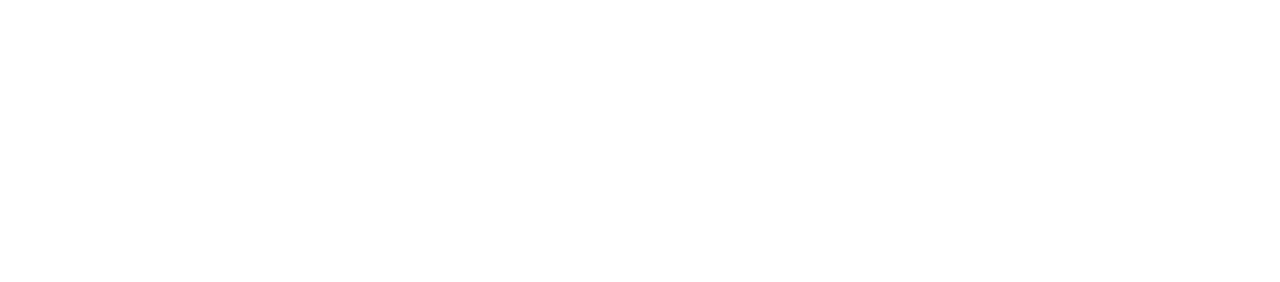
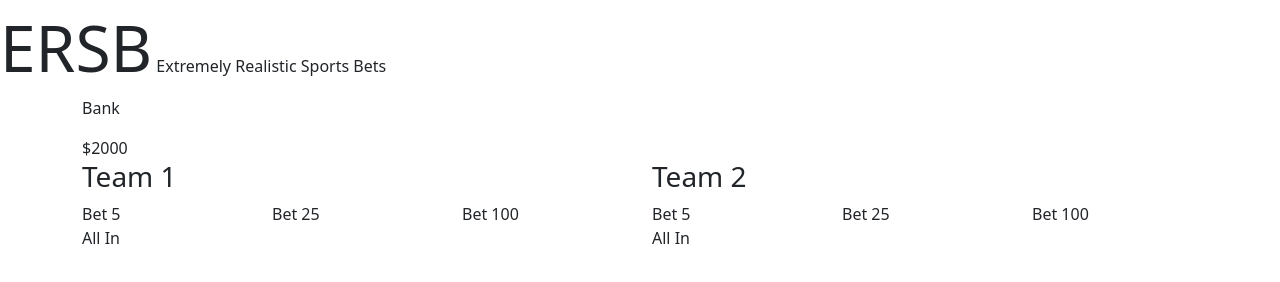
Before and after one commit to santyclause/sports-bets, a plain HTML site: page index.html in a window 1280 px wide. Drawn offline with nearby package versions, Linux system fonts and the light colour scheme.

Commit message:
basic blocking out

```diff
--- a/index.html
+++ b/index.html
@@ -12,8 +12,48 @@
 </head>
 
 <body>
-
-
+  <header>
+    <span class="title">ERSB</span><span> Extremely Realistic Sports Bets</span>
+  </header>
+  <main class="container">
+    <section class="row">
+      <div>
+        <p>Bank</p>
+        <div>$2000</div>
+      </div>
+    </section>
+    <section class="row">
+      <h3 class="col-md-6">Team 1</h3>
+      <h3 class="col-md-6">Team 2</h3>
+      <div class="col-md-6">
+        <!-- NOTE Team 1 goes here -->
+      </div>
+      <div class="col-md-6">
+        <!-- NOTE Team 2 goes here -->
+      </div>
+      <div class="col-md-6">
+        <section class="row">
+          <div class="col-md-4">Bet 5</div>
+          <div class="col-md-4">Bet 25</div>
+          <div class="col-md-4">Bet 100</div>
+          <div class="col-12">All In</div>
+        </section>
+      </div>
+      <div class="col-md-6">
+        <section class="row">
+          <div class="col-md-4">Bet 5</div>
+          <div class="col-md-4">Bet 25</div>
+          <div class="col-md-4">Bet 100</div>
+          <div class="col-12">All In</div>
+        </section>
+      </div>
+    </section>
+    <section class="row">
+      <div>
+        <!-- NOTE Bet result goes here -->
+      </div>
+    </section>
+  </main>
   <script src="main.js"></script>
 </body>
 
--- a/style.css
+++ b/style.css
@@ -0,0 +1,3 @@
+.title {
+  font-size: 4em;
+}
```
